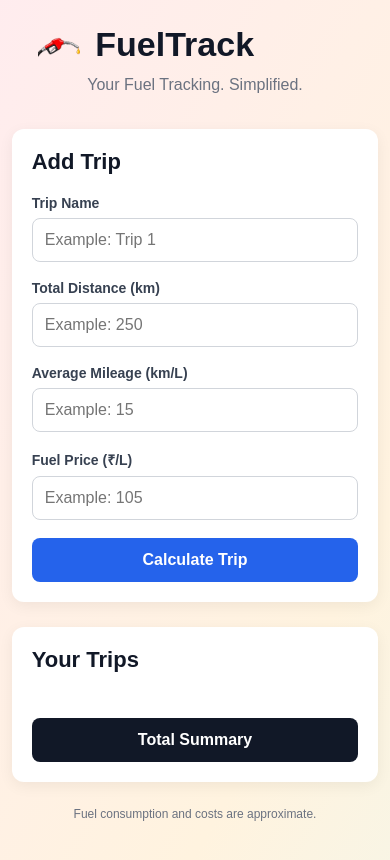
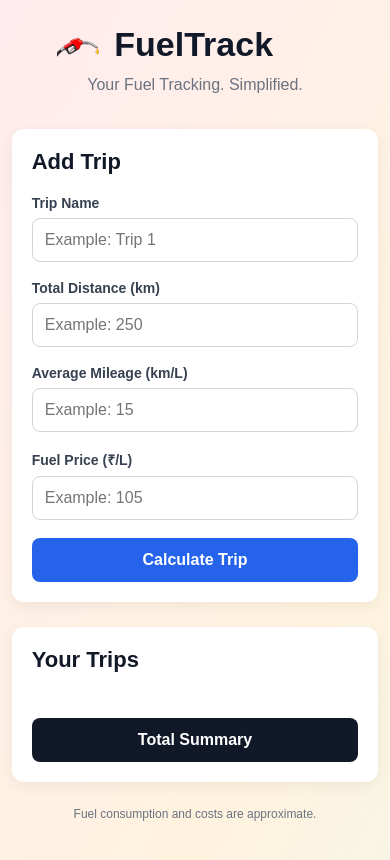
Before and after one commit to Nirenjan-Dev/FuelTrack, a plain HTML site: page index.html in a window 390 px wide. Drawn offline with Linux system fonts and the light colour scheme; no server answers.

```diff
--- a/style.css
+++ b/style.css
@@ -483,6 +483,7 @@
 
     .header h1 {
         font-size: 34px;
+        transform: translateX(-30px);
     }
 
     .title-icon {
```
